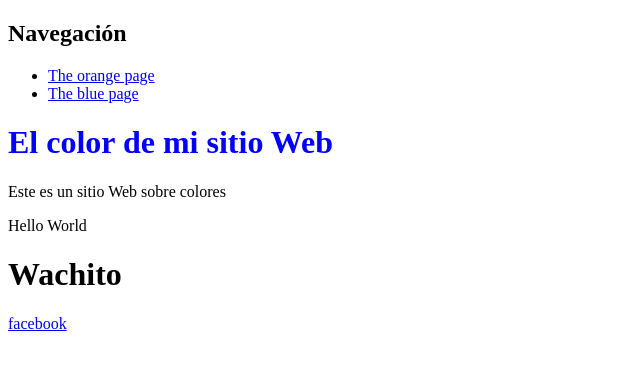
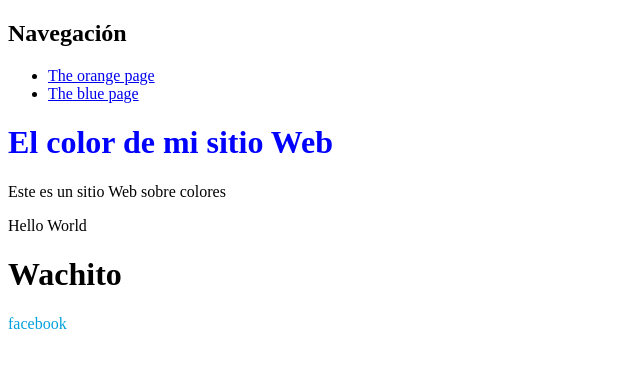
Before and after one commit to OliverTZ/Trabajo_Grupo, a plain HTML site: page index.html in a window 1280 px wide. Shown: the full height of the page, 0-640 px from the left. Drawn offline with Linux system fonts and the light colour scheme.

Commit message:
Editando footer

```diff
--- a/index.html
+++ b/index.html
@@ -23,7 +23,7 @@
 
     <footer>
         <div class="pie">
-            <a href="facebook.com">facebook</a>
+            <a style="text-decoration: none; color: #00A0DD;" href="facebook.com">facebook</a>
         </div>
     </footer>
 </body>
```
